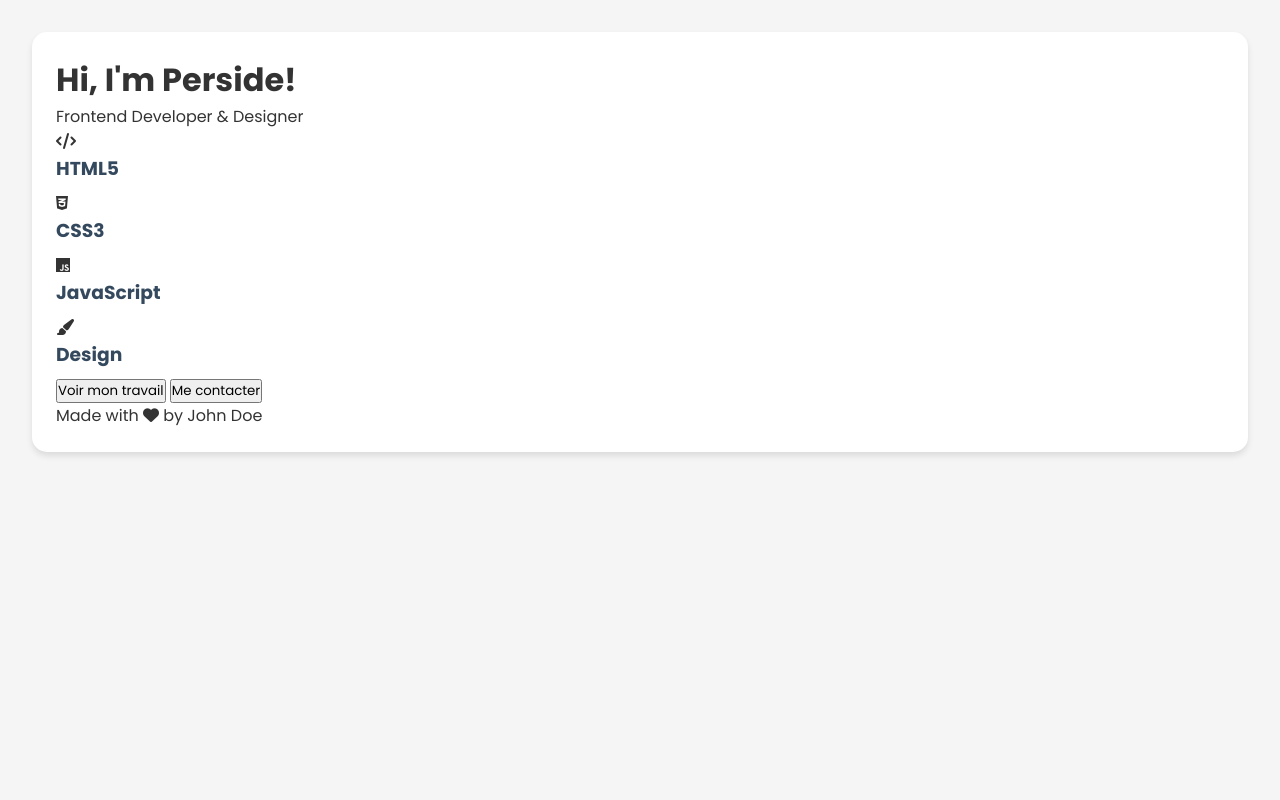
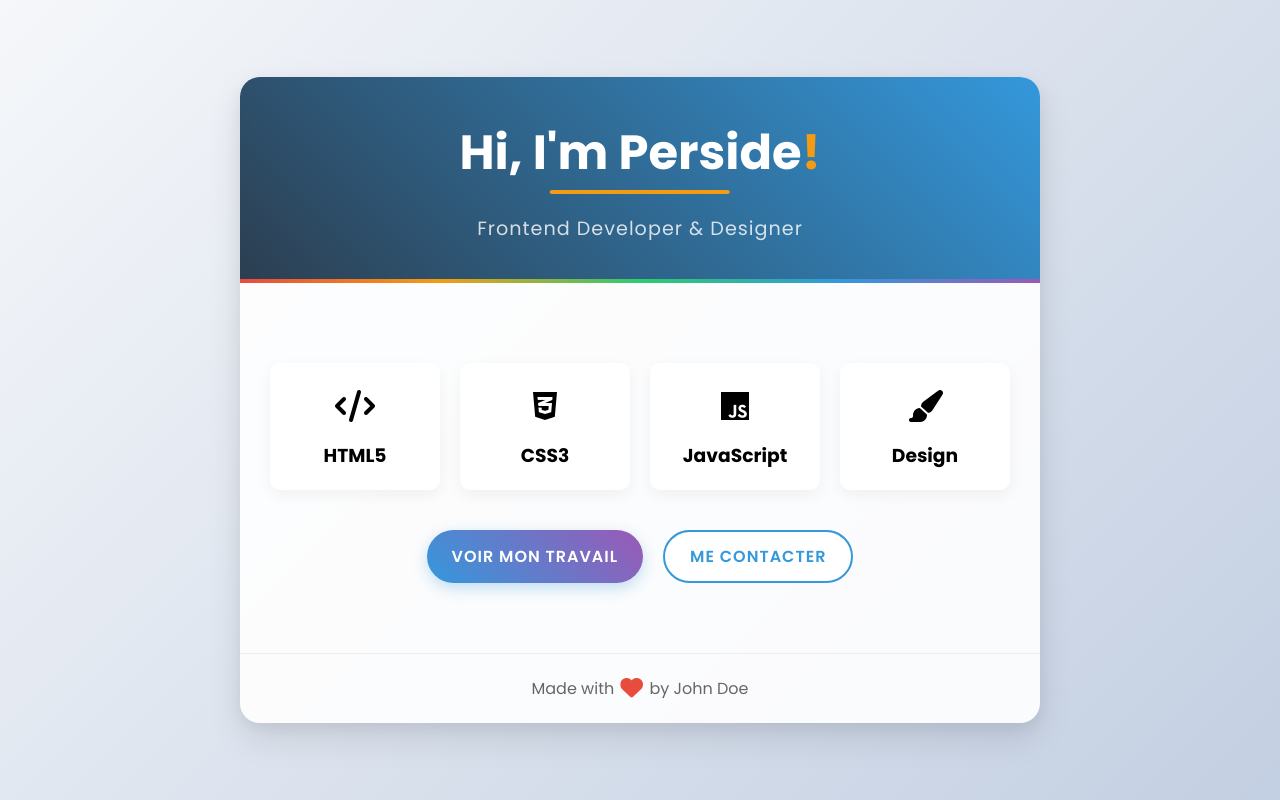
Before and after one commit to fredericBui/git_fork_example, a plain HTML site: page index.html in a window 1280 px wide. Drawn offline with Linux system fonts and the light colour scheme.

Commit message:
j'ai apporté un bon design à ma page dans mon fichier style.css

```diff
--- a/style.css
+++ b/style.css
@@ -6,61 +6,200 @@
 }
 
 body {
-    background: #f5f5f5;
-    color: #333;
-    padding: 2rem;
+    background: linear-gradient(135deg, #f5f7fa 0%, #c3cfe2 100%);
+    min-height: 100vh;
+    display: flex;
+    justify-content: center;
+    align-items: center;
+    padding: 20px;
 }
 
-header {
-    text-align: center;
-    margin-bottom: 2rem;
-}
-
-header h1 {
-    font-size: 2.5rem;
-    color: #2c3e50;
-}
-
-header p {
-    font-size: 1.2rem;
-    color: #7f8c8d;
-}
-
-.projects {
-    display: grid;
-    grid-template-columns: repeat(auto-fit, minmax(250px, 1fr));
-    gap: 1.5rem;
-}
-
+/* Conteneur principal avec design de carte */
 .card {
-    background: white;
-    border-radius: 15px;
-    box-shadow: 0 4px 6px rgba(0, 0, 0, 0.1);
-    padding: 1.5rem;
-    transition: transform 0.3s ease;
+    background: rgba(255, 255, 255, 0.9);
+    border-radius: 20px;
+    box-shadow: 0 15px 35px rgba(0, 0, 0, 0.1), 0 5px 15px rgba(0, 0, 0, 0.05);
+    overflow: hidden;
+    width: 100%;
+    max-width: 800px;
+    transform: translateY(0);
+    transition: transform 0.5s ease, box-shadow 0.5s ease;
 }
 
 .card:hover {
     transform: translateY(-10px);
+    box-shadow: 0 20px 40px rgba(0, 0, 0, 0.2), 0 10px 20px rgba(0, 0, 0, 0.1);
 }
 
-.card h3 {
-    margin-bottom: 0.5rem;
-    color: #34495e;
+/* En-tête avec gradient */
+.header {
+    background: linear-gradient(45deg, #2c3e50, #3498db);
+    padding: 40px 30px;
+    text-align: center;
+    position: relative;
 }
 
-.card p {
-    color: #7f8c8d;
-    font-size: 0.95rem;
+.header::after {
+    content: '';
+    position: absolute;
+    bottom: 0;
+    left: 0;
+    width: 100%;
+    height: 4px;
+    background: linear-gradient(90deg, #e74c3c, #f39c12, #2ecc71, #3498db, #9b59b6);
 }
 
-#heart:hover {
-    color: #e74c3c;
-    cursor: pointer;
+/* Styles de titre */
+h1 {
+    color: white;
+    font-size: 3rem;
+    margin-bottom: 10px;
+    position: relative;
+    display: inline-block;
 }
 
-footer {
+h1::after {
+    content: '';
+    position: absolute;
+    bottom: -5px;
+    left: 50%;
+    transform: translateX(-50%);
+    width: 50%;
+    height: 4px;
+    background-color: #f39c12;
+    border-radius: 2px;
+}
+
+/* Animation pour le point d'exclamation */
+h1 span {
+    display: inline-block;
+    color: #f39c12;
+    animation: bounce 2s infinite;
+}
+
+@keyframes bounce {
+    0%, 20%, 50%, 80%, 100% {transform: translateY(0);}
+    40% {transform: translateY(-20px);}
+    60% {transform: translateY(-10px);}
+}
+
+/* Style de sous-titre */
+.subtitle {
+    color: rgba(255, 255, 255, 0.8);
+    font-size: 1.2rem;
+    letter-spacing: 1px;
+    margin-top: 15px;
+}
+
+/* Section principale */
+.content {
+    padding: 40px 30px;
+    position: relative;
+}
+
+/* Grille de compétences */
+.skills {
+    display: grid;
+    grid-template-columns: repeat(auto-fit, minmax(150px, 1fr));
+    gap: 20px;
+    margin: 40px 0;
+}
+
+.skill-item {
+    background: white;
+    border-radius: 10px;
+    padding: 20px;
     text-align: center;
-    margin-top: 3rem;
-    color: #95a5a6;
+    transition: all 0.3s ease;
+    box-shadow: 0 5px 15px rgba(0, 0, 0, 0.05);
 }
+
+.skill-item:hover {
+    transform: translateY(-5px);
+    box-shadow: 0 10px 20px rgba(0, 0, 0, 0.1);
+}
+
+.skill-icon {
+    font-size: 2rem;
+    margin-bottom: 10px;
+}
+
+/* Pied de page avec animation de cœur */
+.footer {
+    text-align: center;
+    padding: 20px;
+    color: #666;
+    border-top: 1px solid #eee;
+    display: flex;
+    justify-content: center;
+    align-items: center;
+    gap: 8px;
+}
+
+.heart {
+    color: #e74c3c;
+    font-size: 1.2rem;
+    animation: pulse 1.5s infinite;
+}
+
+@keyframes pulse {
+    0% {transform: scale(1);}
+    50% {transform: scale(1.2);}
+    100% {transform: scale(1);}
+}
+
+/* Boutons d'action */
+.cta-buttons {
+    display: flex;
+    justify-content: center;
+    gap: 20px;
+    margin: 30px 0;
+}
+
+.cta-button {
+    padding: 12px 25px;
+    border-radius: 50px;
+    border: none;
+    font-weight: 600;
+    font-size: 1rem;
+    cursor: pointer;
+    transition: all 0.3s ease;
+    text-transform: uppercase;
+    letter-spacing: 1px;
+}
+
+.primary-btn {
+    background: linear-gradient(45deg, #3498db, #9b59b6);
+    color: white;
+    box-shadow: 0 5px 15px rgba(52, 152, 219, 0.3);
+}
+
+.primary-btn:hover {
+    box-shadow: 0 8px 20px rgba(52, 152, 219, 0.5);
+    transform: translateY(-3px);
+}
+
+.secondary-btn {
+    background: white;
+    color: #3498db;
+    border: 2px solid #3498db;
+}
+
+.secondary-btn:hover {
+    background: #f5f7fa;
+    transform: translateY(-3px);
+}
+
+/* Styles responsifs */
+@media (max-width: 768px) {
+    h1 {
+        font-size: 2.5rem;
+    }
+    .subtitle {
+        font-size: 1rem;
+    }
+    .cta-buttons {
+        flex-direction: column;
+        align-items: center;
+    }
+}
```
